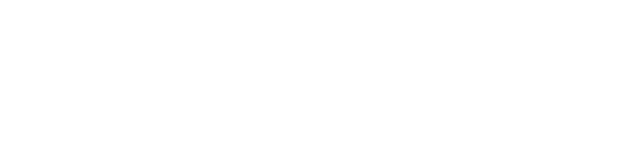
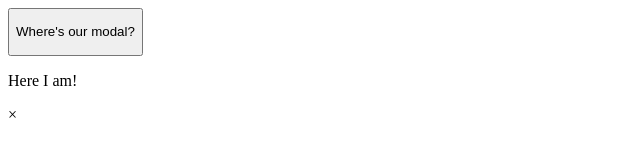
Before and after one commit to flavio45/javascrip-model, a plain HTML site: page index.html in a window 1280 px wide. Shown: the whole page, without its empty margins (0-640 px from the left). Drawn offline with Linux system fonts and the light colour scheme.

Commit message:
Added modal button

```diff
--- a/index.html
+++ b/index.html
@@ -7,5 +7,17 @@
     <link rel="stlyesheet" href="stlye.css" />
     <title>Dom Manipulation P2</title>
   </head>
-  <body></body>
+  <body>
+    <button id="open-btn">
+      <p>Where's our modal?</p>
+    </button>
+
+    <!--Background-->
+    <div id="modal-container">
+      <div id="modal">
+        <p>Here I am!</p>
+        <div id="close-btn">&times;</div>
+      </div>
+    </div>
+  </body>
 </html>
```
